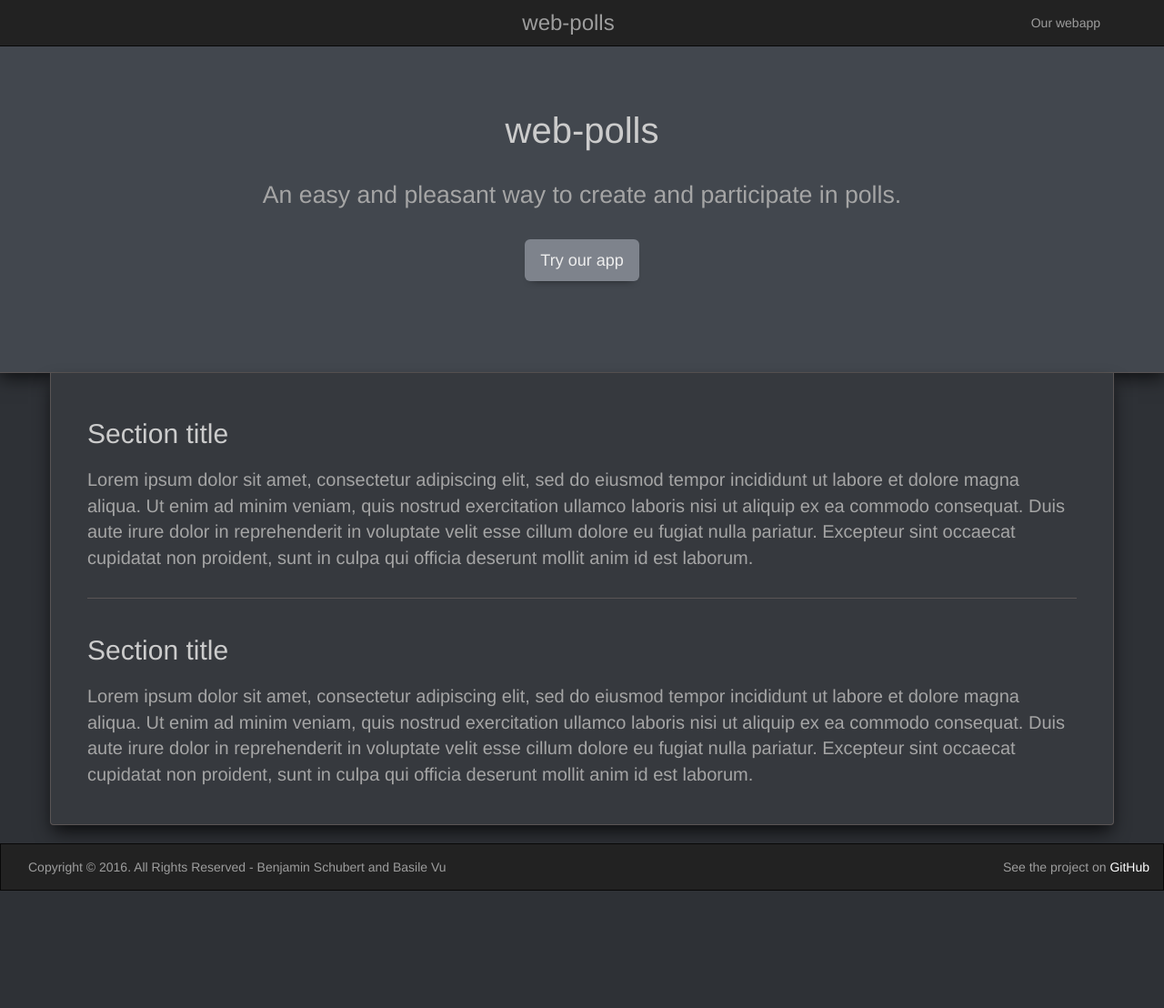
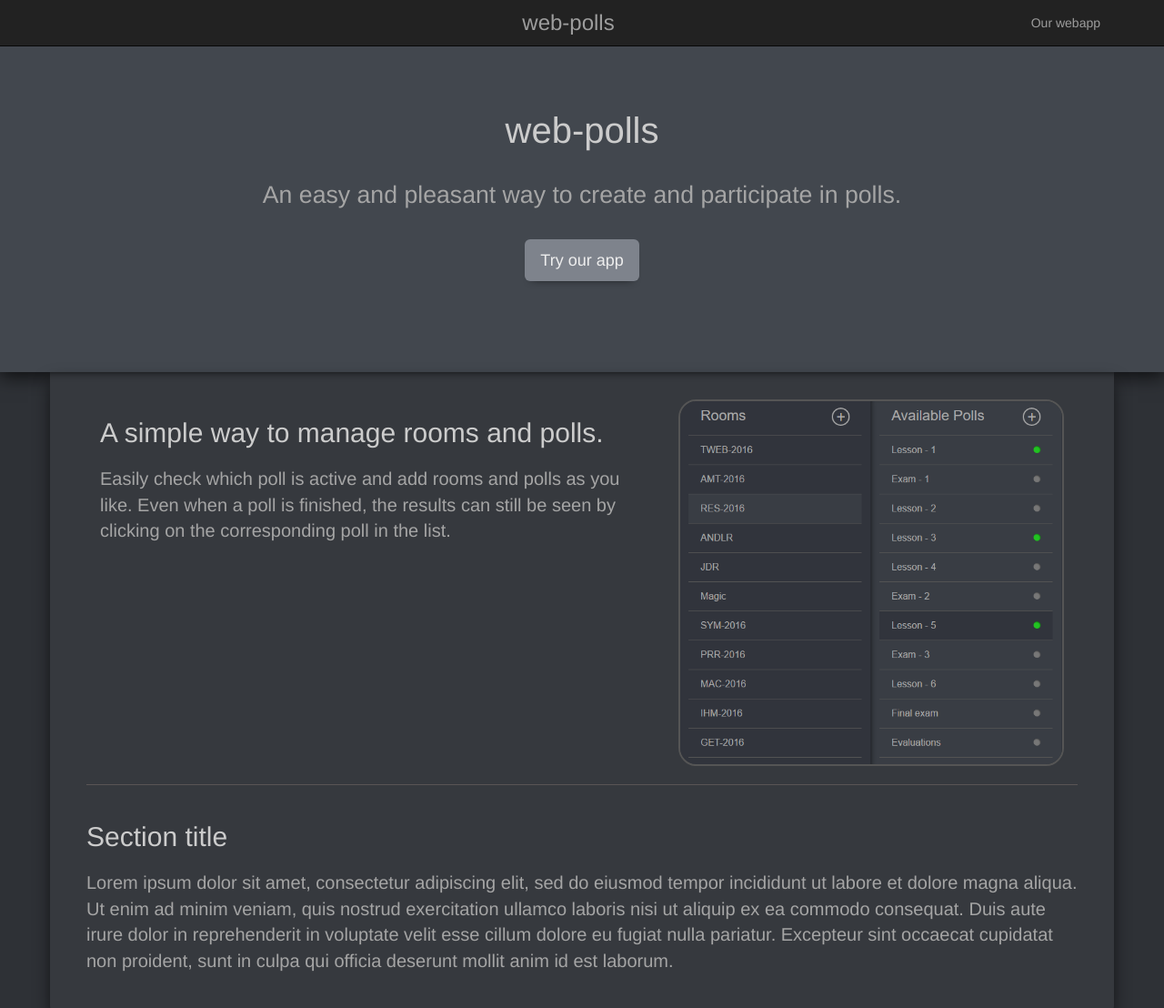
Before and after one commit to BenjaminSchubert/web-polls, a plain HTML site: page index.html in a window 1280 px wide. Shown: the top 1108 px of the page at 91% size. Before the commit the page ends 979 px from the top, so only its background shows below. Drawn offline with Linux system fonts and the light colour scheme.

Commit message:
Updating style + beginning describing features

```diff
--- a/assets/css/index.css
+++ b/assets/css/index.css
@@ -19,7 +19,6 @@
 	margin-top: 51px;
 
 	padding: 50px 50px 100px 50px;
-	border-bottom: 1px solid #5a5555;
 
 	text-align: center;
 
@@ -44,13 +43,11 @@
 
     font-size: 15pt;
 
-    border: 1px solid #5a5555;
-	border-top: 0px;
     border-radius: 0px 0px 4px 4px;
 
-	-webkit-box-shadow: 0px 10px 20px -3px rgba(0,0,0,0.75);
-	-moz-box-shadow: 0px 10px 20px -3px rgba(0,0,0,0.75);
-	box-shadow: 0px 10px 20px -3px rgba(0,0,0,0.75);
+	-webkit-box-shadow: 0px 10px 20px -3px rgba(0,0,0,0.75), inset 0px 10px 10px -10px rgba(0,0,0,0.75);
+	-moz-box-shadow: 0px 10px 20px -3px rgba(0,0,0,0.75), inset 0px 10px 10px -10px rgba(0,0,0,0.75);
+	box-shadow: 0px 10px 20px -3px rgba(0,0,0,0.75), inset 0px 10px 10px -10px rgba(0,0,0,0.75);
 }
 
 .btn {
@@ -86,6 +83,11 @@
     margin-bottom: 20px;
 }
 
+.feature-container img {
+	border: 2px solid #555;
+	border-radius: 20px;
+}
+
 #footer {
     margin-bottom: 0px;
 
--- a/index.html
+++ b/index.html
@@ -33,15 +33,17 @@
 
 <div id="container" class="container">
     <div class="row feature-container">
-        <div>
-            <h2 class="major">Section title</h2>
-            <p>
-                Lorem ipsum dolor sit amet, consectetur adipiscing elit, sed do eiusmod tempor incididunt ut labore et dolore magna aliqua.
-				Ut enim ad minim veniam, quis nostrud exercitation ullamco laboris nisi ut aliquip ex ea commodo consequat.
-				Duis aute irure dolor in reprehenderit in voluptate velit esse cillum dolore eu fugiat nulla pariatur.
-				Excepteur sint occaecat cupidatat non proident, sunt in culpa qui officia deserunt mollit anim id est laborum.
-            </p>
-        </div>
+		<div class="col-xs-7">
+			<h2 class="major">A simple way to manage rooms and polls.</h2>
+			<p>
+				Easily check which poll is active
+				and add rooms and polls as you like. Even when a poll is finished, the results can still be seen
+				by clicking on the corresponding poll in the list.
+			</p>
+		</div>
+		<div class="col-xs-5">
+			<image class="img-responsive" src="assets/img/rooms-polls.png">
+		</div>
     </div>
 
 	<div class="row feature-container">
```
Also changed, not shown: assets/img/admin-question-creation-detail.png (added), assets/img/rooms-polls.png (added).
